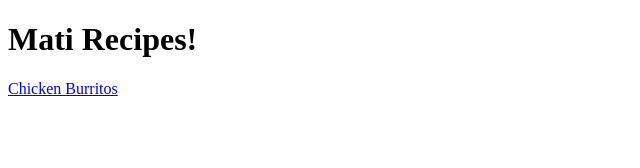
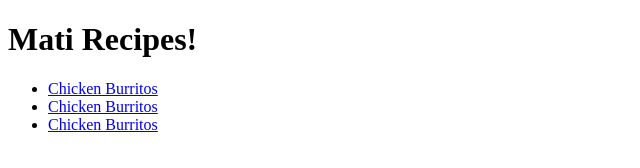
Before and after one commit to MatiGrijalba/my-recipes, a plain HTML site: page index.html in a window 1280 px wide. Shown: the whole page, without its empty margins (0-640 px from the left). Drawn offline with Linux system fonts and the light colour scheme.

Commit message:
Added many recipes slots

```diff
--- a/index.html
+++ b/index.html
@@ -8,8 +8,12 @@
 <body>
     <h1>Mati Recipes!</h1>
 
-    <a href="./recipes/chicken-burrito.html">Chicken Burritos</a>
 
+    <ul>
+        <li> <a href="./recipes/chicken-burrito.html">Chicken Burritos</a></li>
+        <li> <a href="./recipes/chicken-burrito.html">Chicken Burritos</a></li>
+        <li> <a href="./recipes/chicken-burrito.html">Chicken Burritos</a></li>
+      </ul>
 
 </body>
 </html>
```
